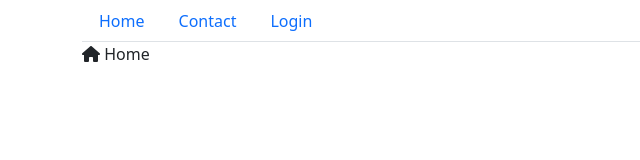
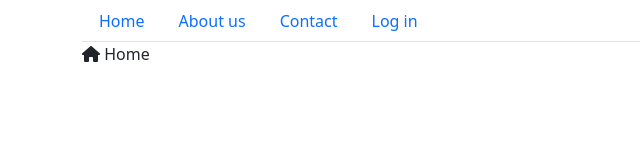
Before and after one commit to NjegosIlic/AppReact, a React (Create React App) app: page / in a window 1280 px wide. Shown: the top 160 px of the page, without its empty margins (0-640 px from the left). Built offline with nearby package versions, Linux system fonts and the light colour scheme.

Commit message:
Add main menu items property for dynamic creation

```diff
--- a/src/components/MainMenu/MainMenu.tsx
+++ b/src/components/MainMenu/MainMenu.tsx
@@ -1,16 +1,37 @@
 import React from "react";
-import { Container, Nav } from "react-bootstrap";
+import { Container, Nav, NavLink } from "react-bootstrap";
 
-export class MainMenu extends React.Component {
+export class MainMenuItem {
+    text: string = '';
+    link: string = '#';
+
+    constructor(text: string, link: string) {
+        this.text = text;
+        this.link = link;
+    }
+}
+
+interface MainMenuProperties {
+    items: MainMenuItem[];
+}
+
+
+export class MainMenu extends React.Component<MainMenuProperties> {
     render() {
         return (
             <Container>
                 <Nav variant="tabs">
-                    <Nav.Link href="/">Home</Nav.Link>
-                    <Nav.Link href="/contact">Contact</Nav.Link>
-                    <Nav.Link href="/login">Login</Nav.Link>
+                    { this.props.items.map(this.makeNavLink) }
                 </Nav>
             </Container>
         );
     }
+
+    private makeNavLink(item: MainMenuItem) {
+        return (
+            <NavLink href= { item.link }>
+                { item.text }
+            </NavLink>
+        )
+    }
 }
--- a/src/index.tsx
+++ b/src/index.tsx
@@ -8,14 +8,21 @@
 import 'popper.js/dist/popper.js';
 import 'bootstrap/dist/js/bootstrap.min.js';
 import '@fortawesome/fontawesome-free/css/fontawesome.css';
-import { MainMenu } from './components/MainMenu/MainMenu';
+import { MainMenu, MainMenuItem } from './components/MainMenu/MainMenu';
+
+const menuItems = [
+  new MainMenuItem("Home", "/"),
+  new MainMenuItem("About us", "/page/about-us/"),
+  new MainMenuItem("Contact", "/contacts/"),
+  new MainMenuItem("Log in ", "/users/login/"),
+];
 
 const root = ReactDOM.createRoot(
   document.getElementById('root') as HTMLElement
 );
 root.render(
   <React.StrictMode>
-    <MainMenu></MainMenu>
+    <MainMenu items={ menuItems }></MainMenu>
     <App />
   </React.StrictMode>
 );
```
